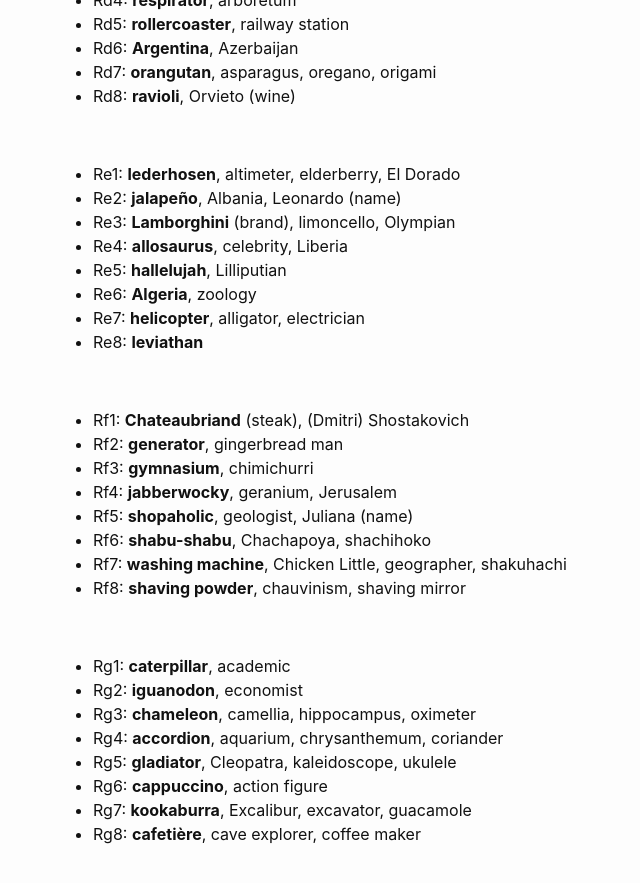
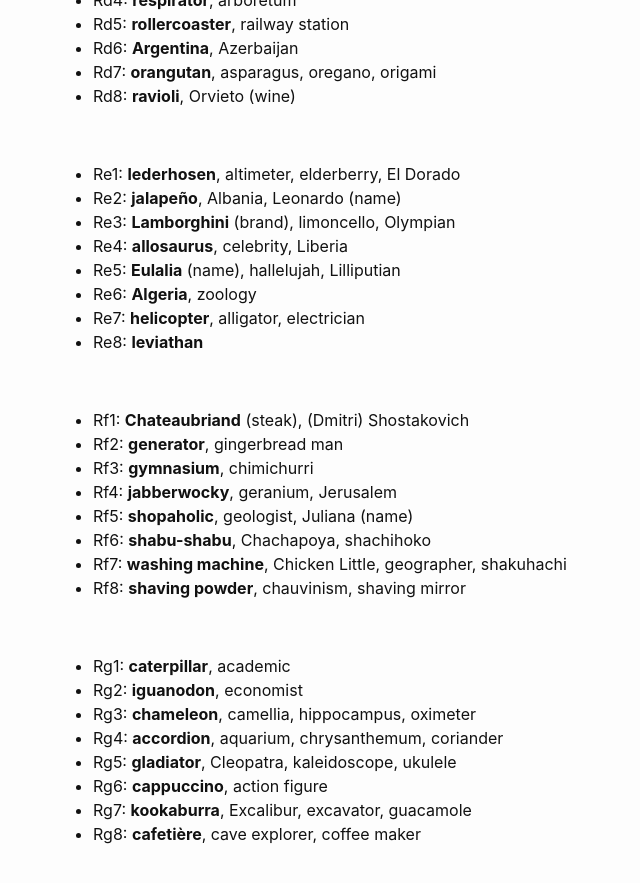
Before and after one commit to liontailedmacaque/liontailedmacaque.github.io, a Jekyll site: the page built from chessmemorypalace/picturewords.md, in a window 1280 px wide and 900 px high, scrolled down 7556 px. Shown: the top 883 px of the window, without its empty margins (207-847 px from the left). Built offline with Jekyll 4.4.1, drawn with Linux system fonts in a browser that asks for light colours.

Commit message:
Update picturewords.md

```diff
--- a/chessmemorypalace/picturewords.md
+++ b/chessmemorypalace/picturewords.md
@@ -285,7 +285,7 @@
 - Re2: **jalapeño**, Albania, Leonardo (name)
 - Re3: **Lamborghini** (brand), limoncello, Olympian
 - Re4: **allosaurus**, celebrity, Liberia
-- Re5: **hallelujah**, Lilliputian
+- Re5: **Eulalia** (name), hallelujah, Lilliputian
 - Re6: **Algeria**, zoology
 - Re7: **helicopter**, alligator, electrician
 - Re8: **leviathan**
```
